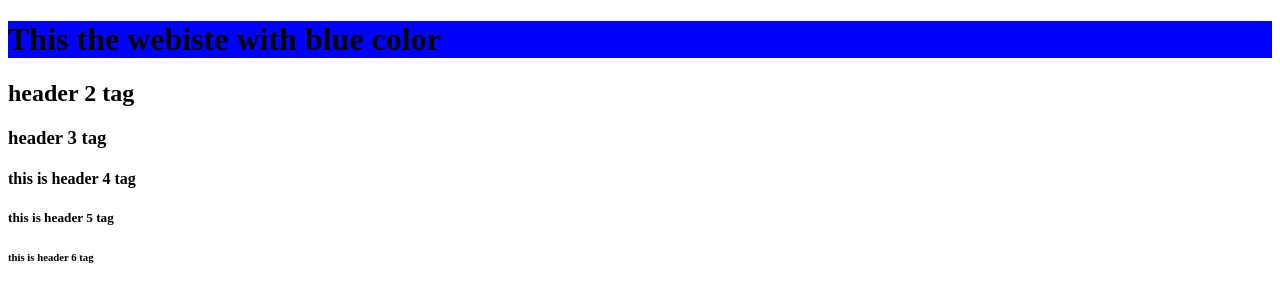
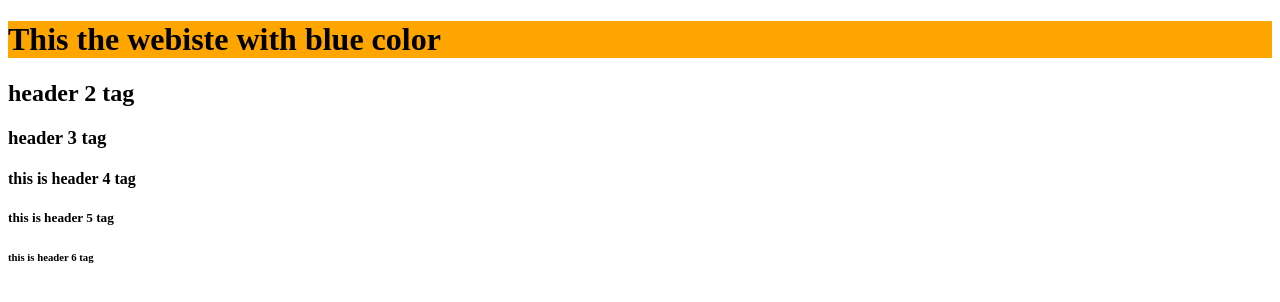
Before and after one commit to mohammedrafathz/client-website, a plain HTML site: page index.html in a window 1280 px wide. Drawn offline with Linux system fonts and the light colour scheme.

Commit message:
changed color to orange & chnaged js file

```diff
--- a/index.html
+++ b/index.html
@@ -8,7 +8,7 @@
 </head>
 
 <body>
-    <h1 style="background-color: blue;">This the webiste with blue color</h1>
+    <h1 style="background-color: orange;">This the webiste with blue color</h1>
     <h2>header 2 tag</h2>
     <h3>header 3 tag</h3>
     <h4>this is header 4 tag</h4>
--- a/index.js
+++ b/index.js
@@ -1 +1 @@
-console.log("index")
+console.log("index.js")
```
